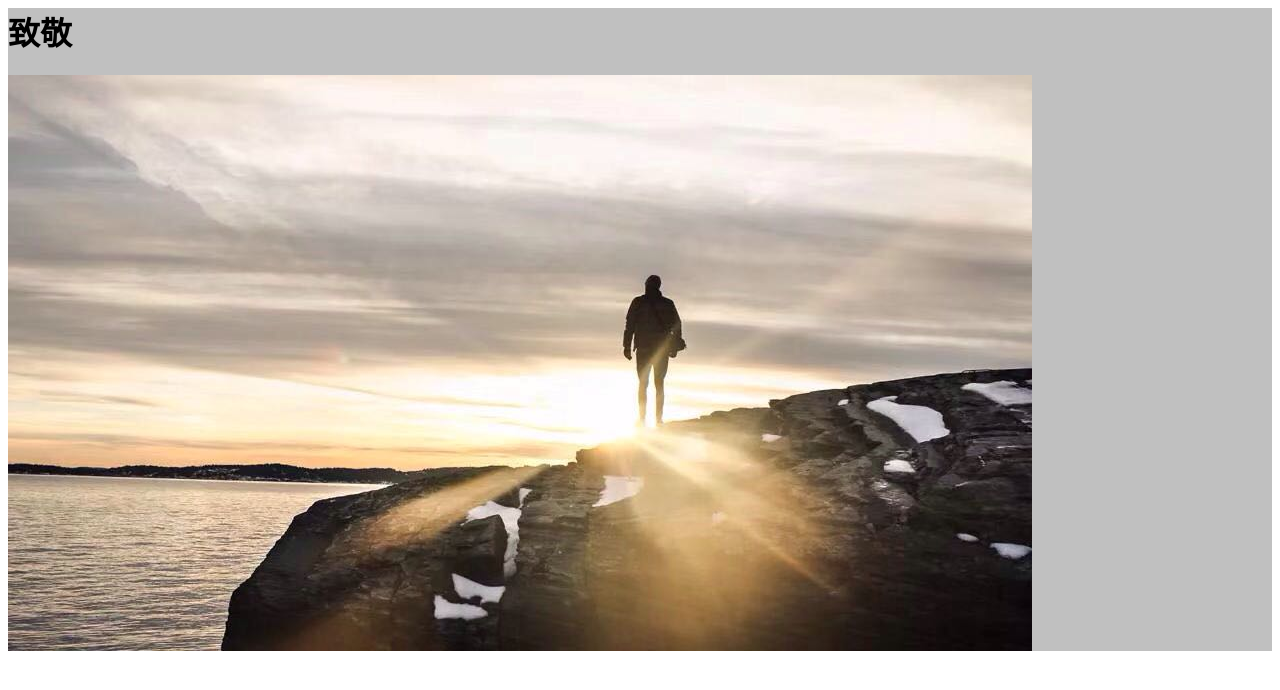
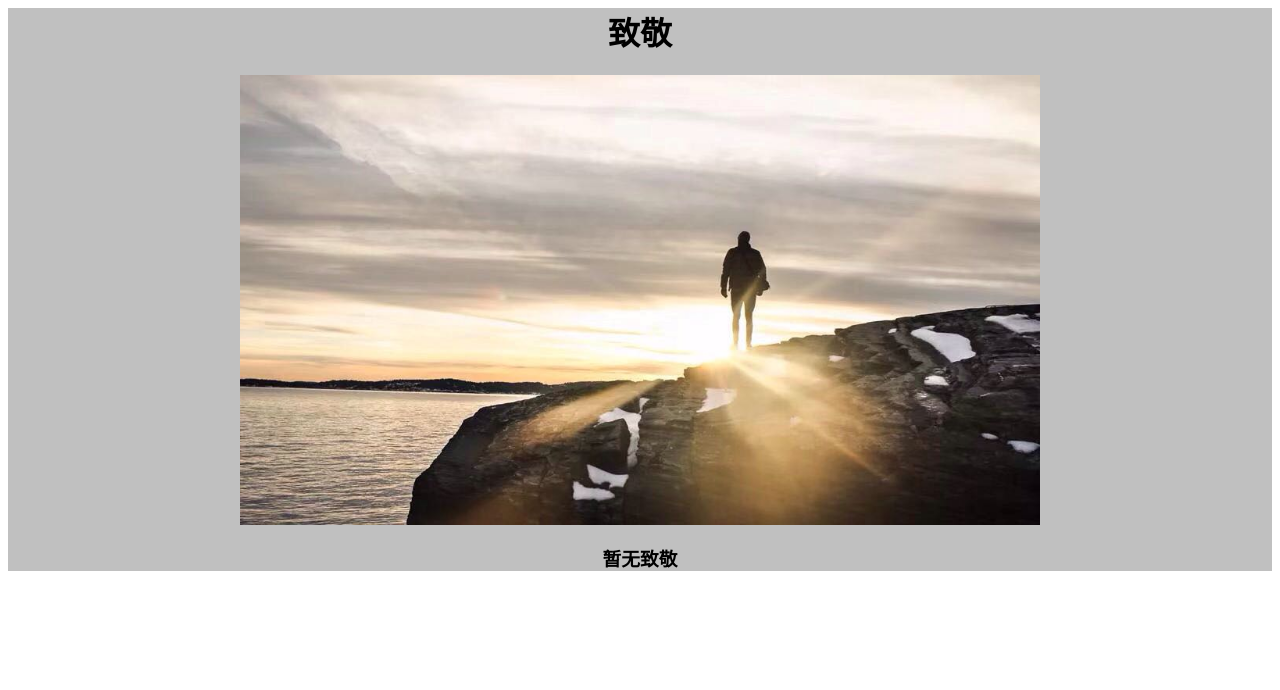
Before and after one commit to McQueen5258/zhijing, a plain HTML site: page index.html in a window 1280 px wide. Drawn offline with Linux system fonts and the light colour scheme.

Commit message:
Update index.html

```diff
--- a/index.html
+++ b/index.html
@@ -1,18 +1,23 @@
-<style>
+<div style="text-align: center;">
+  <style>
   .silver-background {
     background-color: silver;
   }
-  .cs {
-   div  style =“ text-align：center ;”
- }
-  .a {
-      宽度： 200 像素 ;
+    .css{
+      width:800px;
     }
-     .css {
-      宽度： 400 像素 ;
+    .a{
+      width:200px;
     }
+    .cs{
+     div style="text-align: center;"
+   }
+   .inside{
+     list-style-position:inside;
+   }
 </style>
 <div class="silver-background cs">
   <h1>致敬</h1>
   <img class=css src="https://github.com/McQueen5258/zhijing/blob/master/1061558594677_.pic.jpg?raw=true"/>
+  <h3>暂无致敬</h3>
 </div>
```
